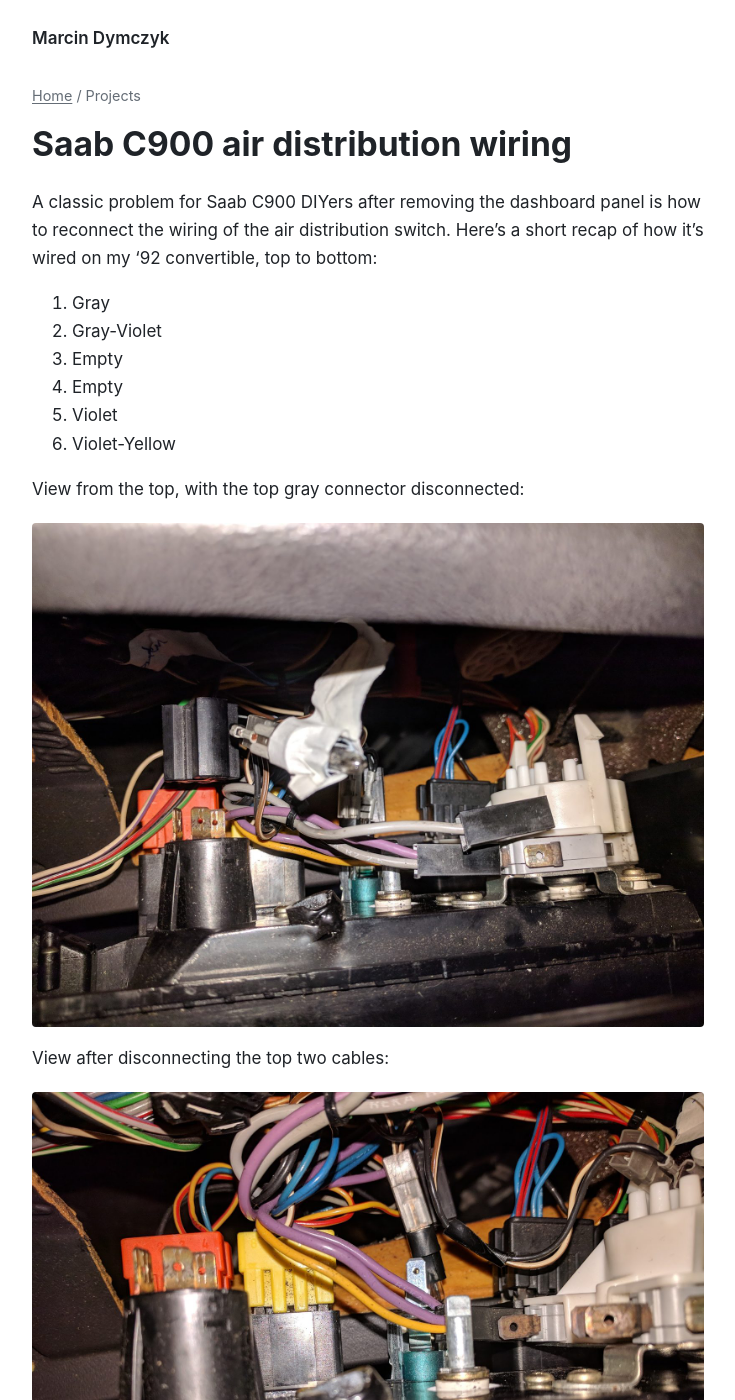
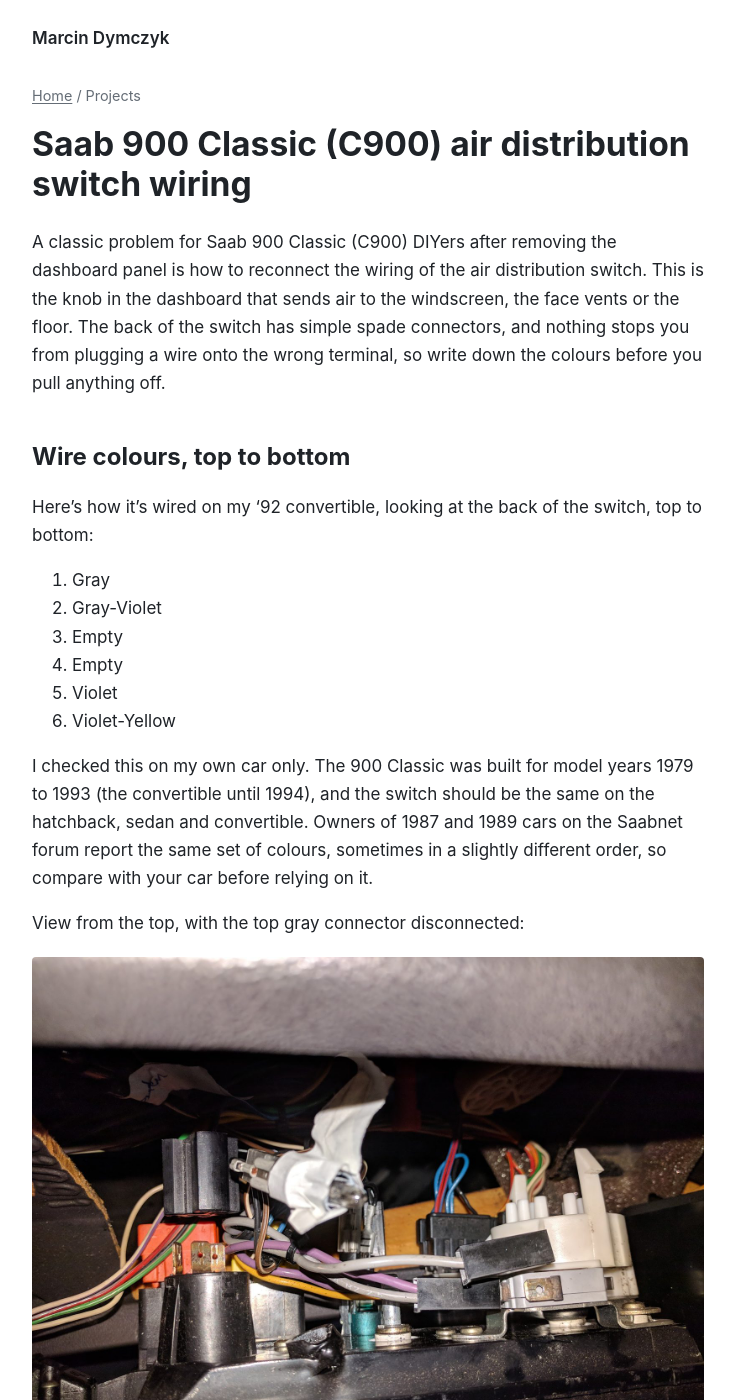
Before and after one commit to dymczykm/dymczyk.com, a Jekyll site: the page built from projects/saab-c900-air-distribution-wiring/index.md, in a window 1280 px wide and 1400 px high. Shown: the whole window, without its empty margins (272-1007 px from the left). Built offline with Jekyll 4.4.1, drawn with Linux system fonts in a browser that asks for light colours; some of the changed text lies outside the part shown.

Commit message:
Expand the Saab air distribution wiring article
Add model years, what the switch does, why the panel came out and
how to remove it, including the four screw lengths.

Co-Authored-By: Claude Opus 5.5 <noreply@anthropic.com>
Claude-Session: https://claude.ai/code/session_01GRsSD7nA6c5k8UHpcQSvtQ

```diff
--- a/projects/saab-c900-air-distribution-wiring/index.md
+++ b/projects/saab-c900-air-distribution-wiring/index.md
@@ -1,14 +1,18 @@
 ---
 layout: page
-title: "Saab C900 air distribution wiring"
-description: "How the air distribution switch is wired in a Saab 900 Classic (C900), wire colours top to bottom, for reconnecting it after removing the dashboard."
+title: "Saab 900 Classic (C900) air distribution switch wiring"
+description: "Wire colours for the air distribution switch in a Saab 900 Classic (C900), top to bottom, and how to remove the dashboard panel to reach it."
 permalink: /projects/saab-c900-air-distribution-wiring/
 redirect_from:
   - /Saab-C900-air-distribution-wiring-80286e5a66d24af1857036c841c3acf3
 image: /projects/saab-c900-air-distribution-wiring/images/IMG_20180620_192652.jpg
 ---
 
-A classic problem for Saab C900 DIYers after removing the dashboard panel is how to reconnect the wiring of the air distribution switch. Here’s a short recap of how it’s wired on my ‘92 convertible, top to bottom:
+A classic problem for Saab 900 Classic (C900) DIYers after removing the dashboard panel is how to reconnect the wiring of the air distribution switch. This is the knob in the dashboard that sends air to the windscreen, the face vents or the floor. The back of the switch has simple spade connectors, and nothing stops you from plugging a wire onto the wrong terminal, so write down the colours before you pull anything off.
+
+## Wire colours, top to bottom
+
+Here’s how it’s wired on my ‘92 convertible, looking at the back of the switch, top to bottom:
 
 1. Gray
 2. Gray-Violet
@@ -17,10 +21,29 @@ A classic problem for Saab C900 DIYers after removing the dashboard panel is how
 5. Violet
 6. Violet-Yellow
 
+I checked this on my own car only. The 900 Classic was built for model years 1979 to 1993 (the convertible until 1994), and the switch should be the same on the hatchback, sedan and convertible. Owners of 1987 and 1989 cars on the Saabnet forum report the same set of colours, sometimes in a slightly different order, so compare with your car before relying on it.
+
 View from the top, with the top gray connector disconnected:
 
-[![Saab C900 air distribution wiring, photo 1](images/IMG_20180620_192652.jpg)](originals/IMG_20180620_192652.jpeg)
+[![Back of the Saab 900 air distribution switch with the top gray wire disconnected](images/IMG_20180620_192652.jpg)](originals/IMG_20180620_192652.jpeg)
 
 View after disconnecting the top two cables:
 
-[![Saab C900 air distribution wiring, photo 2](images/IMG_20180620_192745.jpg)](originals/IMG_20180620_192745.jpeg)
+[![Back of the Saab 900 air distribution switch with the gray and gray-violet wires disconnected](images/IMG_20180620_192745.jpg)](originals/IMG_20180620_192745.jpeg)
+
+## What the switch does
+
+The flaps that direct the air are moved by vacuum servos, not cables. According to the Saab service manual, they are “controlled by microswitches actuated by the air distribution control knob”. The switch also controls the fan: the fan switch itself has no off position, so turning the air distribution knob to “0” is what cuts power to the fan. If the fan doesn’t run, or the air comes out of the wrong vents after you put the dashboard back together, check the wiring on this switch first.
+
+## Why I had the panel out
+
+I had no symptoms. I had to take the panel out to fix the dashboard mounting: the long sleeves that the long mounting screws go through had broken, so I glued them back together.
+
+## Removing the panel
+
+1. Remove the head unit (radio).
+2. Undo the four long screws from beneath the dashboard. Each screw is a different length (176, 189, 205 and 210 mm according to the workshop manual) and carries an identification mark, so keep track of which hole each one came from.
+3. Carefully pull the panel out towards you.
+4. Write down the wire colours on the air distribution switch and disconnect them.
+
+Refitting is the reverse. Reconnect the switch using the list above before you push the panel back in.
```
